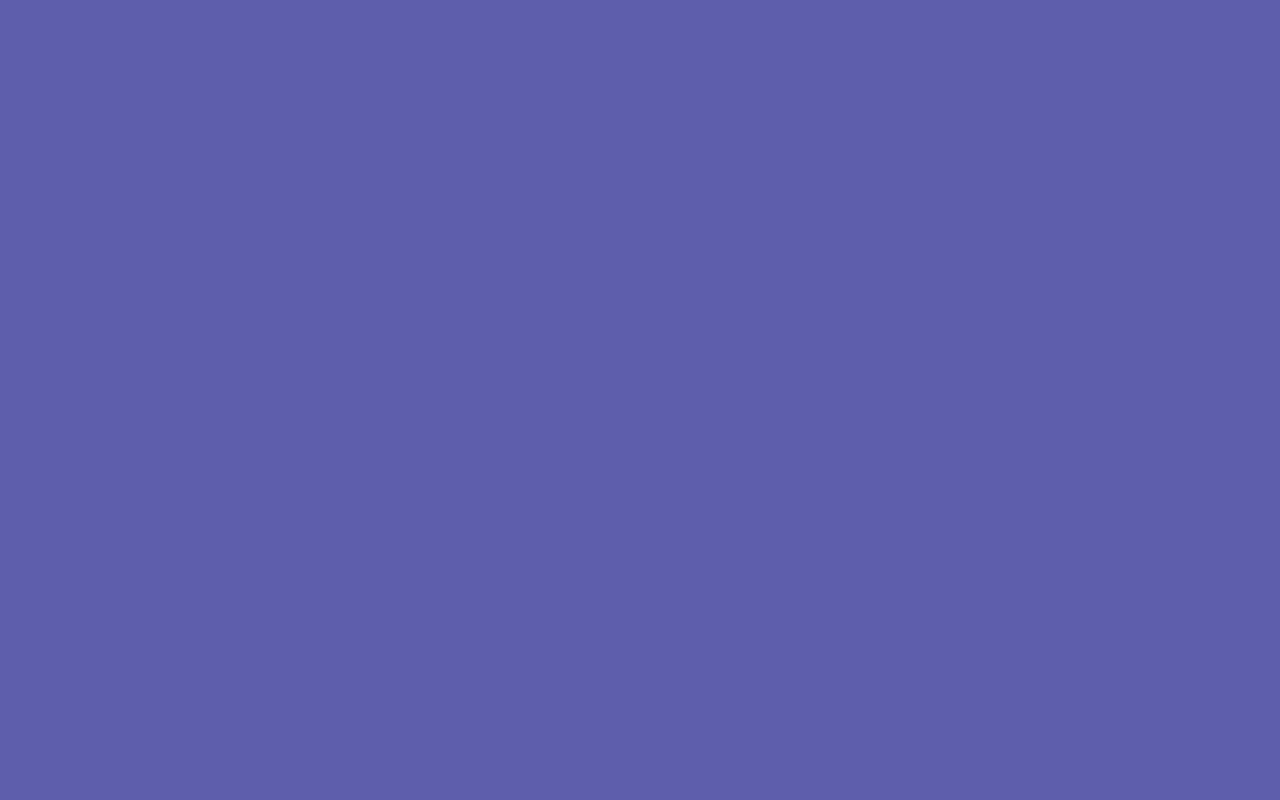
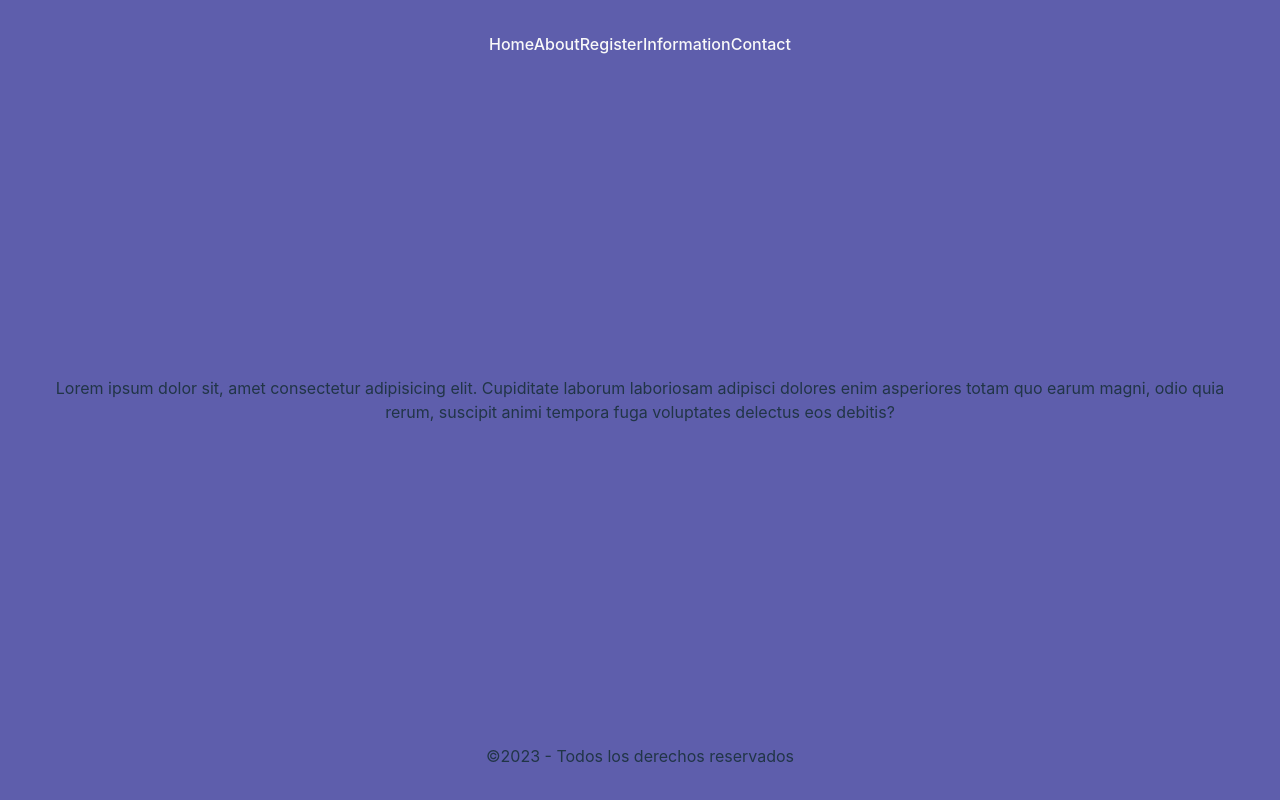
Before and after one commit to ZimCabrera/mytinerary-Cabrera, a React app: page / in a window 1280 px wide. Built offline with nearby package versions, Linux system fonts and the light colour scheme; the HTML template or start-up script is replaced by a standard one.

Commit message:
Corrigiendo y Realizando los componentes

```diff
--- a/src/App.css
+++ b/src/App.css
@@ -15,41 +15,4 @@
   display: flex;
   flex-direction: column;
   justify-content: space-between;
-
 }
-
-.logo {
-  height: 6em;
-  padding: 1.5em;
-  will-change: filter;
-  transition: filter 300ms;
-}
-.logo:hover {
-  filter: drop-shadow(0 0 2em #646cffaa);
-}
-.logo.react:hover {
-  filter: drop-shadow(0 0 2em #61dafbaa);
-}
-
-@keyframes logo-spin {
-  from {
-    transform: rotate(0deg);
-  }
-  to {
-    transform: rotate(360deg);
-  }
-}
-
-@media (prefers-reduced-motion: no-preference) {
-  a:nth-of-type(2) .logo {
-    animation: logo-spin infinite 20s linear;
-  }
-}
-
-.card {
-  padding: 2em;
-}
-
-.read-the-docs {
-  color: #888;
-}
--- a/src/App.jsx
+++ b/src/App.jsx
@@ -1,3 +1,6 @@
+import Header from './components/Header'
+import Nav from './components/Nav'
+import Footer from './components/Footer'
 import './App.css'
 
 function App() {
@@ -5,17 +8,15 @@ function App() {
 
   return (
     <>
-      <header>
-
-      </header>
+      <Header/>
 
       <main>
 
+        <p>Lorem ipsum dolor sit, amet consectetur adipisicing elit. Cupiditate laborum laboriosam adipisci dolores enim asperiores totam quo earum magni, odio quia rerum, suscipit animi tempora fuga voluptates delectus eos debitis?</p>
+        <p></p>
+
       </main>
-
-      <footer>
-
-      </footer>
+      <Footer/>
     </>
   )
 }
--- /dev/null
+++ b/src/components/Footer.jsx
@@ -0,0 +1,10 @@
+
+function Footer() {
+  return (
+    <footer>
+        <p>&copy;2023 - Todos los derechos reservados</p>
+    </footer>
+  )
+}
+
+export default Footer
--- /dev/null
+++ b/src/components/Header.jsx
@@ -0,0 +1,16 @@
+
+function Header() {
+  return (
+    <header>
+      <nav>
+          <a href='home.html'>Home</a>
+          <a href='about.html'>About</a>
+          <a href='register.html'>Register</a>
+          <a href='info.html'>Information</a>
+          <a href='contact.html'>Contact</a>
+       </nav>
+    </header>
+  )
+}
+
+export default Header
--- /dev/null
+++ b/src/components/Nav.jsx
@@ -0,0 +1,14 @@
+
+function Nav() {
+  return (
+    <nav>
+        <a href='home.html'>Home</a>
+        <a href='about.html'>About</a>
+        <a href='register.html'>Register</a>
+        <a href='info.html'>Information</a>
+        <a href='contact.html'>Contact</a>
+    </nav>
+  )
+}
+
+export default Nav
--- a/src/index.css
+++ b/src/index.css
@@ -20,54 +20,25 @@
 
 a {
   font-weight: 500;
-  color: #646cff;
+  color:#f9f9f9;
   text-decoration: inherit;
 }
 a:hover {
-  color: #535bf2;
+  color:tomato;
 }
 
 body {
   margin: 0;
   display: flex;
   place-items: center;
-  min-width: 320px;
+  min-width: 800px;
   min-height: 100vh;
 }
 
-h1 {
-  font-size: 3.2em;
-  line-height: 1.1;
-}
-
-button {
-  border-radius: 8px;
-  border: 1px solid transparent;
-  padding: 0.6em 1.2em;
-  font-size: 1em;
-  font-weight: 500;
-  font-family: inherit;
-  background-color: #1a1a1a;
-  cursor: pointer;
-  transition: border-color 0.25s;
-}
-button:hover {
-  border-color: #646cff;
-}
-button:focus,
-button:focus-visible {
-  outline: 4px auto -webkit-focus-ring-color;
-}
 
 @media (prefers-color-scheme: light) {
   :root {
     color: #213547;
     background-color: #ffffff;
-  }
-  a:hover {
-    color: #747bff;
-  }
-  button {
-    background-color: #f9f9f9;
-  }
+ }
 }
```
